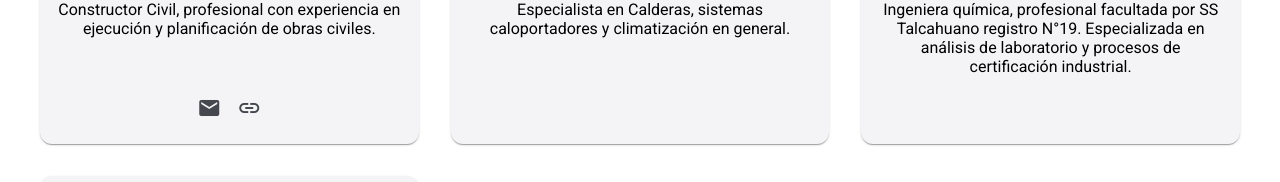
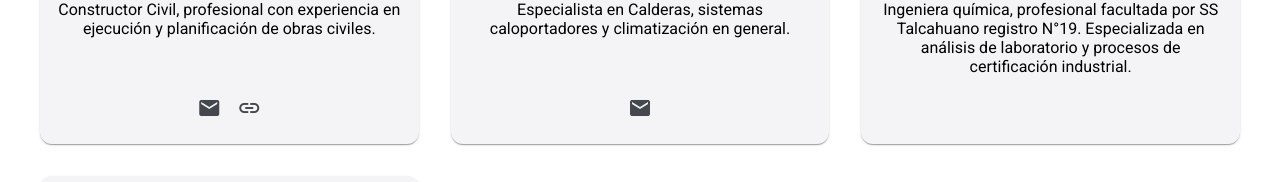
Before and after one commit to aforuboiafk/efical-spa, an Angular app: page /equipo in a window 1280 px wide. Shown: the part 413-595 px from the top of the page. Built offline with nearby package versions, Linux system fonts and the light colour scheme.

Commit message:
hotfix/correos

```diff
--- a/src/app/components/equipo/equipo.component.ts
+++ b/src/app/components/equipo/equipo.component.ts
@@ -30,7 +30,7 @@ export class EquipoComponent {
       description: "Constructor Civil, profesional con experiencia en ejecución y planificación de obras civiles.",
       imageUrl: "",
       socialMedia: {
-        email: "gabi.lizama@gmail.com",
+        email: "efical.climatizacion@gmail.com",
         linkedin: "https://www.linkedin.com/in/gabriela-lizama-m-07231080/",
 
       }
@@ -41,6 +41,7 @@ export class EquipoComponent {
       description: 'Especialista en Calderas, sistemas caloportadores y climatización en general.',
       imageUrl: '',
       socialMedia: {
+        email:"efical.climatizacion@gmail.com"
       }
     },
     {
```
